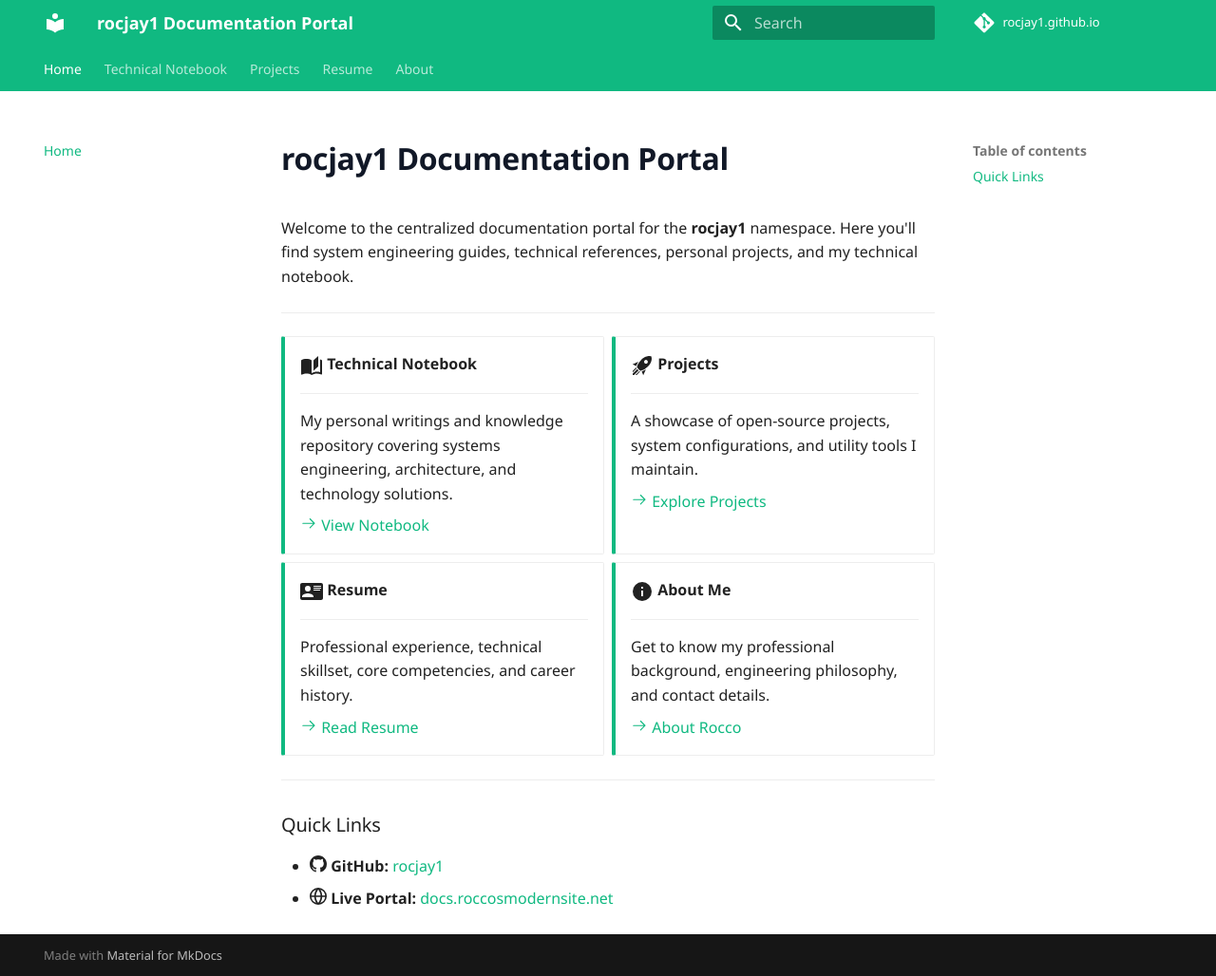
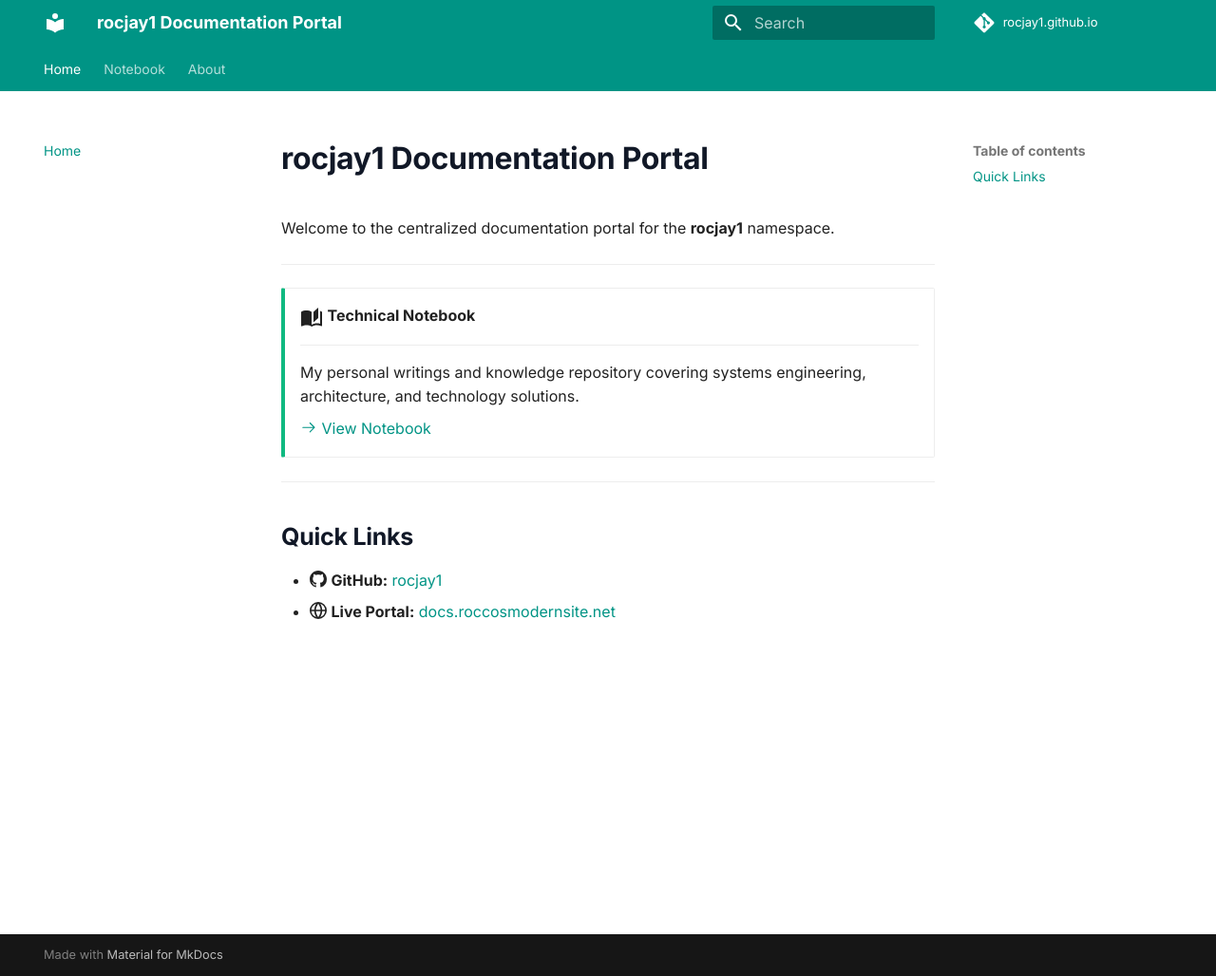
Before and after one commit to rocjay1/rocjay1.github.io, an MkDocs documentation site: the page built from docs/index.md, in a window 1280 px wide and 1028 px high. Shown: the whole window at 95% size. Built offline with MkDocs 1.6.1 and Material for MkDocs 9.7.7, drawn with Linux system fonts in a browser that asks for light colours; some web fonts are replaced; comment, search, counter and statistics services are not loaded.

Commit message:
fix: simplify again

```diff
--- a/docs/index.md
+++ b/docs/index.md
@@ -1,6 +1,6 @@
 # rocjay1 Documentation Portal
 
-Welcome to the centralized documentation portal for the **rocjay1** namespace. Here you'll find system engineering guides, technical references, personal projects, and my technical notebook.
+Welcome to the centralized documentation portal for the **rocjay1** namespace.
 
 ---
 
@@ -14,35 +14,11 @@ Welcome to the centralized documentation portal for the **rocjay1** namespace. H
 
     [:octicons-arrow-right-24: View Notebook](notebook/index.md)
 
--   :material-rocket-launch:{ .lg .middle } **Projects**
-
-    ---
-
-    A showcase of open-source projects, system configurations, and utility tools I maintain.
-
-    [:octicons-arrow-right-24: Explore Projects](projects.md)
-
--   :material-card-account-details:{ .lg .middle } **Resume**
-
-    ---
-
-    Professional experience, technical skillset, core competencies, and career history.
-
-    [:octicons-arrow-right-24: Read Resume](resume.md)
-
--   :material-information:{ .lg .middle } **About Me**
-
-    ---
-
-    Get to know my professional background, engineering philosophy, and contact details.
-
-    [:octicons-arrow-right-24: About Rocco](about.md)
-
 </div>
 
 ---
 
-### Quick Links
+## Quick Links
 
--   :octicons-mark-github-16: **GitHub:** [rocjay1](https://github.com/rocjay1)
--   :octicons-globe-16: **Live Portal:** [docs.roccosmodernsite.net](https://docs.roccosmodernsite.net/)
+- :octicons-mark-github-16: **GitHub:** [rocjay1](https://github.com/rocjay1)
+- :octicons-globe-16: **Live Portal:** [docs.roccosmodernsite.net](https://docs.roccosmodernsite.net/)
--- a/mkdocs.yml
+++ b/mkdocs.yml
@@ -12,18 +12,16 @@ plugins:
 
 nav:
   - Home: index.md
-  - Technical Notebook: notebook/index.md
-  - Projects: projects.md
-  - Resume: resume.md
+  - Notebook: notebook/index.md
   - About: about.md
 
 theme:
   name: material
   palette:
-    primary: emerald
-    accent: emerald
+    primary: teal
+    accent: teal
   font:
-    text: Segoe UI
+    text: Inter
     code: Roboto Mono
   features:
     - navigation.tabs
```
Also changed, not shown: docs/about.md (+1 -16 lines), docs/notebook/index.md (+2 -2 lines), docs/projects.md (deleted, +0 -38 lines), docs/resume.md (deleted, +0 -42 lines).
